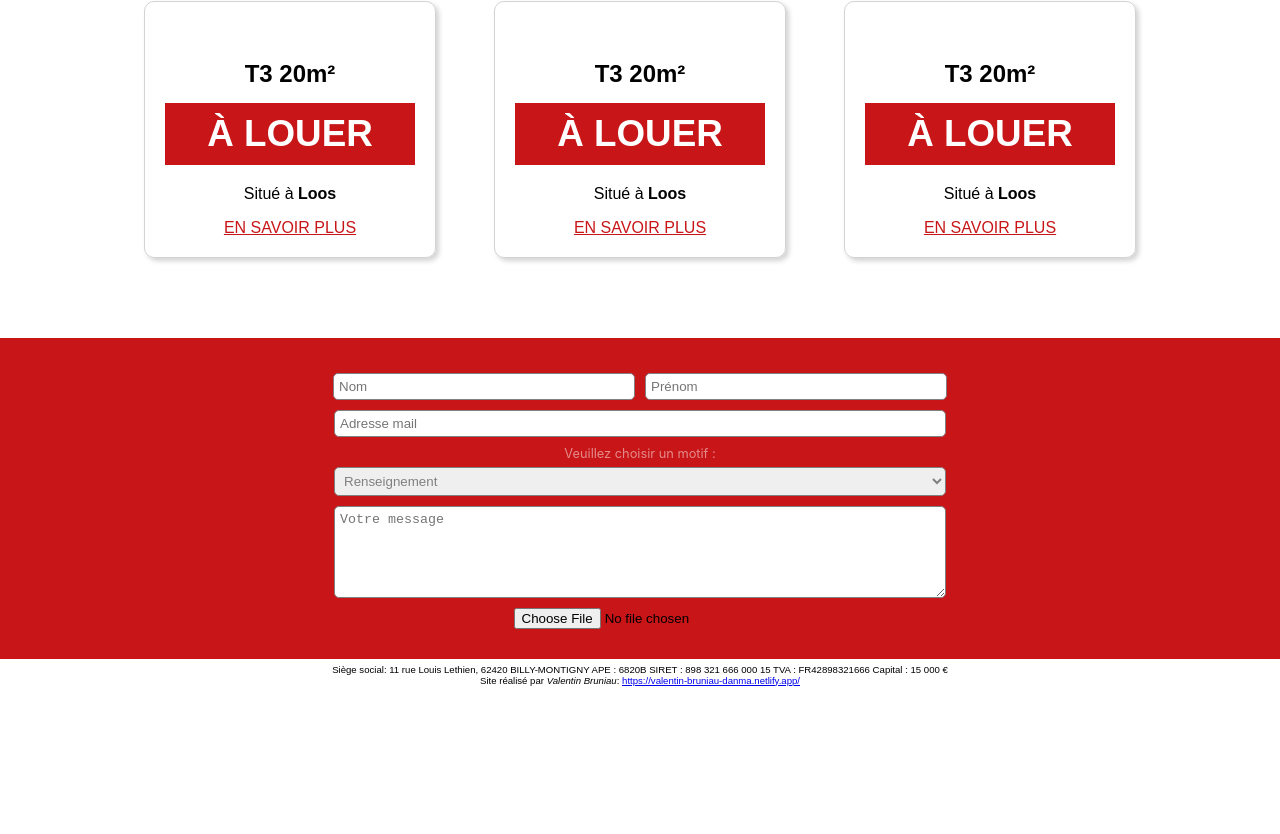
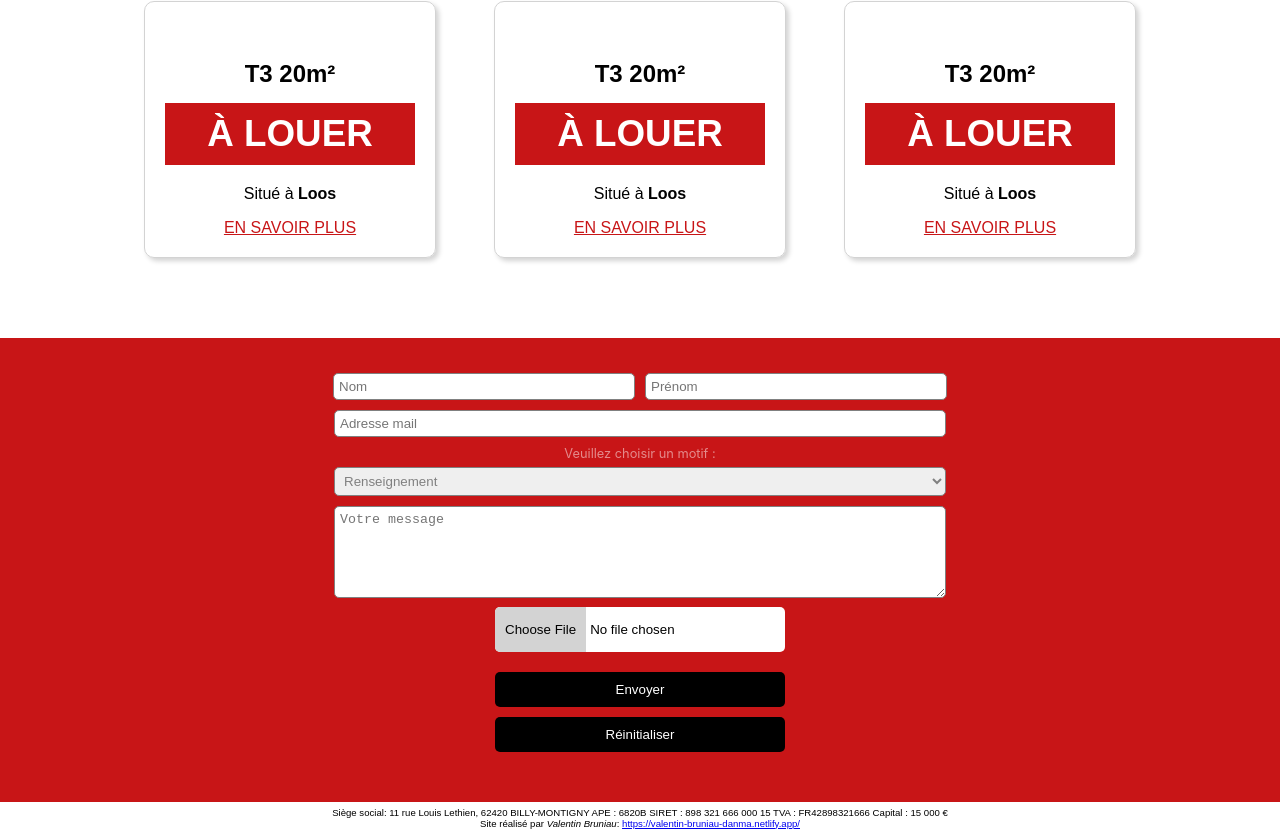
Before and after one commit to valentinbr16/4K_Immo, a React (Create React App) app: page / in a window 1280 px wide. Shown: the part 621-1455 px from the top of the page. Before the commit the page ends 1312 px from the top, so only its background shows below. Built offline with nearby package versions, Linux system fonts and the light colour scheme.

Commit message:
CSS input type file et boutons reset submit

```diff
--- a/src/Form.css
+++ b/src/Form.css
@@ -49,6 +49,34 @@
     width: 75%;
 }
 
+.form__file {
+    background-color: white;
+    border-radius: 5px;
+    width: 290px;
+}
+
+::-webkit-file-upload-button {
+    border: none;
+    background-color: lightgray;
+    color: black;
+    padding: 15px 10px;
+}
+
+.form__btn {
+    max-width: 290px;
+    margin: 15px auto;
+}
+
+.form__submit, .form__reset {
+    width: 100%;
+    margin: 5px 0;
+    padding: 10px;
+    border-radius: 5px;
+    border: none;
+    background-color: black;
+    color: white;
+}
+
 @media screen and (min-width: 768px) {
     .form__mail, .form__comment  {
         width: 400px;
--- a/src/Form.js
+++ b/src/Form.js
@@ -36,7 +36,11 @@ export default function Form() {
                     <textarea className="form__comment" id="comment" placeholder="Votre message" name="comment" id="comment"/>
                 </div>
                 <div>
-                    <input type="file" placeholder="Pièces jointes"/>
+                    <input className="form__file" type="file"/>
+                </div>
+                <div className="form__btn">
+                    <input className="form__submit" type="submit" value="Envoyer"/>
+                    <input className="form__reset" type="reset" value="Réinitialiser"/>
                 </div>
             </form>
             <p className="footer__copyright">Siège social: 11 rue Louis Lethien, 62420 BILLY-MONTIGNY	APE : 6820B SIRET : 898 321 666 000 15 TVA : FR42898321666 Capital : 15 000 €<br/>
```
